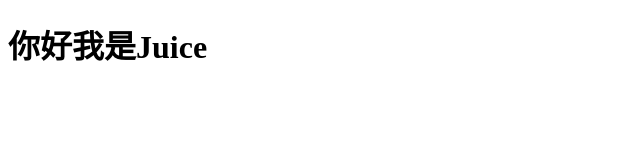
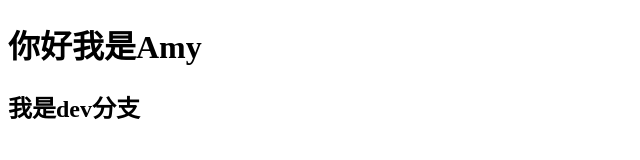
Before and after one commit to jess1104/com_work, a plain HTML site: page index.html in a window 1280 px wide. Shown: the whole page, without its empty margins (0-640 px from the left). Drawn offline with Linux system fonts and the light colour scheme.

```diff
--- a/index.html
+++ b/index.html
@@ -7,6 +7,7 @@
     <title>Document</title>
 </head>
 <body>
-    <h1>你好我是Juice</h1>
+    <h1>你好我是Amy</h1>
+    <h2>我是dev分支</h2>
 </body>
 </html>
```
